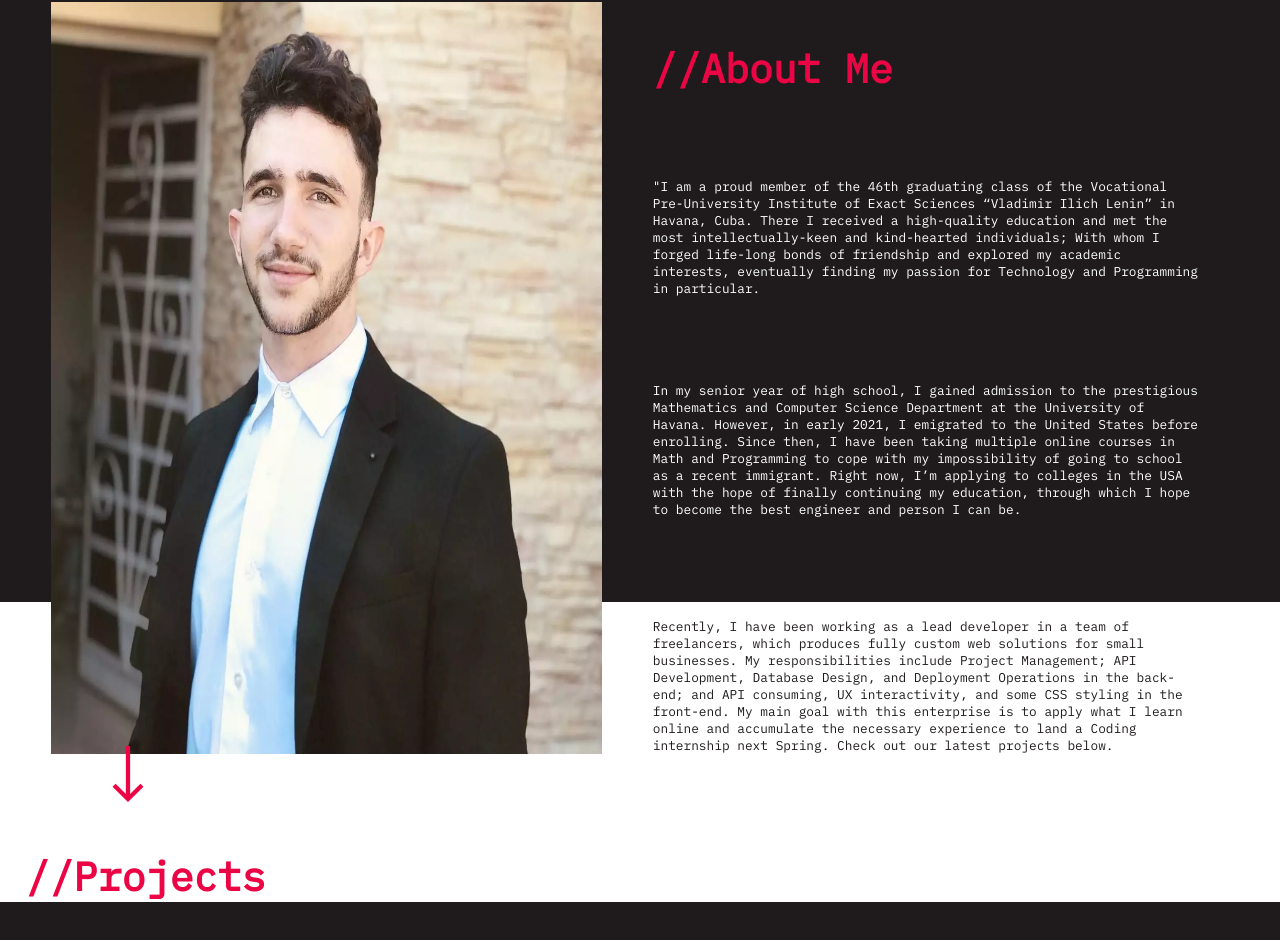
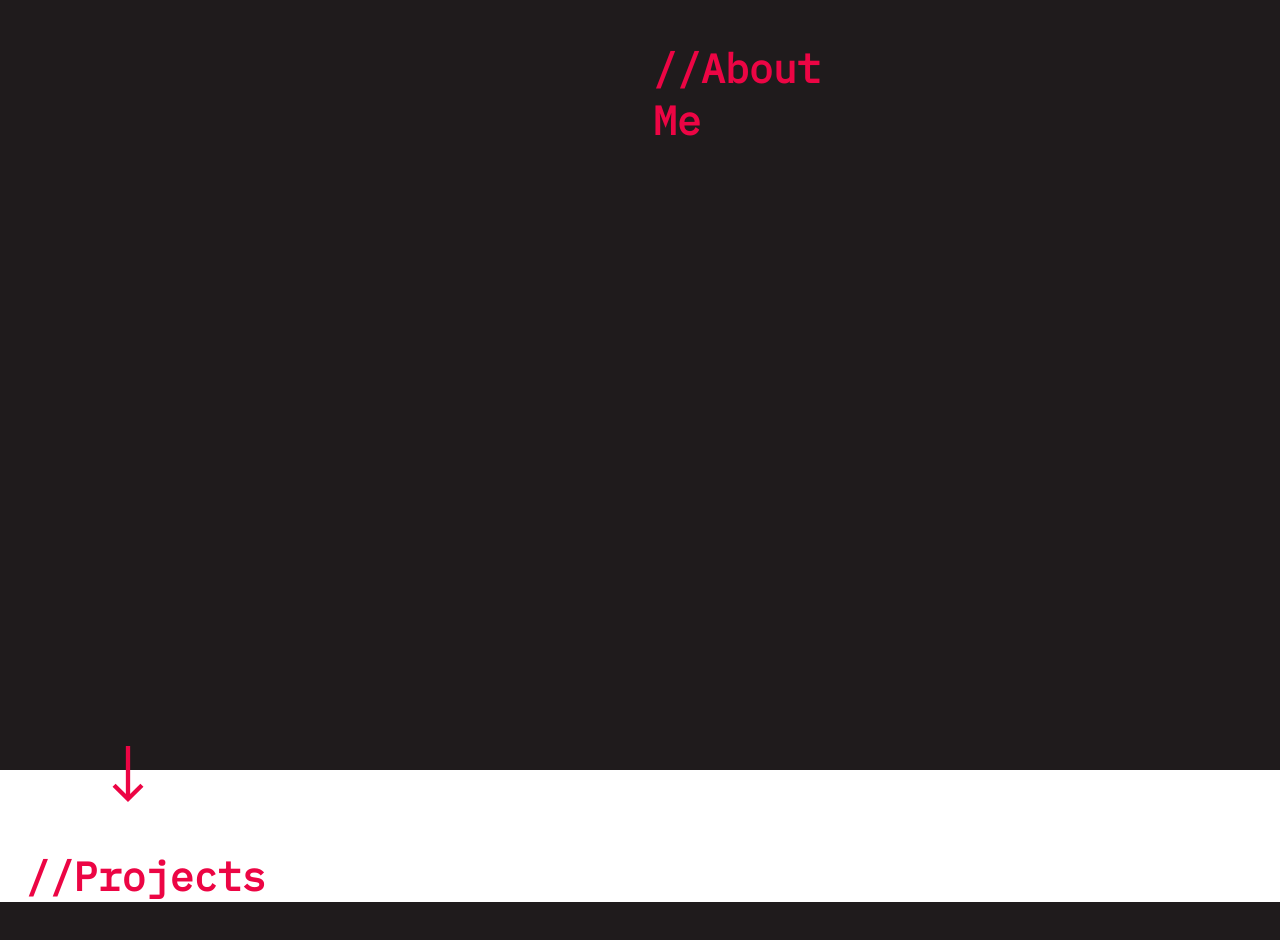
Before and after one commit to sidecontrolpapi/landing, a React (Create React App) app: page / in a window 1280 px wide. Shown: the part 798-1738 px from the top of the page. Built offline with nearby package versions, Linux system fonts and the light colour scheme.

Commit message:
create general type animation

```diff
--- a/src/App.js
+++ b/src/App.js
@@ -10,7 +10,7 @@ import './styles/mobile.css'
 import Projects from './pages/Projects';
 import Contact from './pages/Contact';
 import './styles/Typing animations.css'
-
+import './styles/Scrolling Animations.css'
 function App() {
 
 
--- a/src/context/MenuContext.js
+++ b/src/context/MenuContext.js
@@ -1,4 +1,4 @@
-import { createContext, useEffect, useState } from "react";
+import { createContext, useEffect, useLayoutEffect, useState } from "react";
 
 export const MenuContext = createContext()
 
@@ -14,7 +14,12 @@ const MenuContextProvider = (props)=> {
 
 
       setSelected(Math.round(window.scrollY/window.innerHeight))
-     console.log([window.scrollY/window.innerHeight])
+      console.log(selected)
+      switch(selected){
+        case 1:console.log("yes"); break
+        default:console.log("no")
+      }
+
   }
 
   useEffect(()=>{
--- a/src/pages/AboutMe.jsx
+++ b/src/pages/AboutMe.jsx
@@ -1,22 +1,28 @@
+import { useContext } from "react"
+import { MenuContext } from "../context/MenuContext"
 import me from "../images/me.webp"
 import mid from "../images/MidArrow.svg"
 
 const AboutMe = ()=> {
+
+    const {selected} = useContext(MenuContext)
+
+
     return (
         <section id="AboutMe">
 
 
-            <img id="Me" src={me} alt="" />
+            <img className={`Me ${selected===1?"meShowing":""}`} src={me} alt="" />
 
 
             <div id="summary">
-                <h1 className="red heading">&#47;&#47;About Me</h1>
-                <p>
+                <h1 className={`red ${selected>=1 && selected<3?"typed":"beforeType"}`}>&#47;&#47;About Me</h1>
+                <p className={`${selected>=1 && selected<3?"textShowing":"beforeShow"}`}>
                 &quot;I am a proud member of the 46th graduating class of the Vocational Pre-University Institute of Exact Sciences “Vladimir Ilich Lenin” in Havana, Cuba. There I received a high-quality education and met the most intellectually-keen and kind-hearted individuals; With whom I forged life-long bonds of friendship and explored my academic interests, eventually finding my passion for Technology and Programming in particular.
                 </p>
-                <p>In my senior year of high school, I gained admission to the prestigious Mathematics and Computer Science Department at the University of Havana. However, in early 2021, I emigrated to the United States before enrolling. Since then, I have been taking multiple online courses in Math and Programming to cope with my impossibility of going to school as a recent immigrant. Right now, I’m applying to colleges in the USA with the hope of finally continuing my education, through which I hope to become the best engineer and person I can be.
+                <p className={`${selected>=1 && selected<3?"textShowing":"beforeShow"}`}>In my senior year of high school, I gained admission to the prestigious Mathematics and Computer Science Department at the University of Havana. However, in early 2021, I emigrated to the United States before enrolling. Since then, I have been taking multiple online courses in Math and Programming to cope with my impossibility of going to school as a recent immigrant. Right now, I’m applying to colleges in the USA with the hope of finally continuing my education, through which I hope to become the best engineer and person I can be.
                 </p>
-                <p>Recently, I have been working as a lead developer in a team of freelancers, which produces fully custom web solutions for small businesses. My responsibilities include Project Management; API Development, Database Design, and Deployment Operations in the back-end; and API consuming, UX interactivity, and some CSS styling in the front-end. My main goal with this enterprise is to apply what I learn online and accumulate the necessary experience to land a Coding internship next Spring. Check out our latest projects below.
+                <p className={`${selected>=1 && selected<3?"textShowing":"beforeShow"}`}>Recently, I have been working as a lead developer in a team of freelancers, which produces fully custom web solutions for small businesses. My responsibilities include Project Management; API Development, Database Design, and Deployment Operations in the back-end; and API consuming, UX interactivity, and some CSS styling in the front-end. My main goal with this enterprise is to apply what I learn online and accumulate the necessary experience to land a Coding internship next Spring. Check out our latest projects below.
 
 
                 </p>
--- a/src/pages/Hello.jsx
+++ b/src/pages/Hello.jsx
@@ -12,7 +12,7 @@ const Hello = ()=> {
                 </div>
             </header>
 
-            <main>
+            <main className='textShowing'>
                 <div className="flex-div">
                     <h2 className="red">
 
--- a/src/styles/App.css
+++ b/src/styles/App.css
@@ -163,10 +163,15 @@
   position: relative;
 }
 
-#Me {
+.Me {
   width: 100%;
   height: 100%;
+  transition:  all 3s;
   padding-left: 4vw;
+  left: -80vh;
+  opacity: 0.1;
+  position: relative;
+  transition: all 1.5s;
   padding-right: 3vw;
   z-index: 2;
   max-height: 94vh;
@@ -174,7 +179,6 @@
 
  #AboutMe h1 {
    font-size: 3.3rem;
-   margin-top: 5vh;
  }
 
  #summary > *{
--- /dev/null
+++ b/src/styles/Scrolling Animations.css
@@ -0,0 +1,12 @@
+
+.meShowing {
+left: 0;
+opacity: 1;
+}
+
+.beforeType {
+    width: 0;
+}
+.beforeShow {
+    opacity: 0;
+}
--- a/src/styles/Typing animations.css
+++ b/src/styles/Typing animations.css
@@ -1,12 +1,10 @@
-#Hello {
 
-}
 #Hello {
     border-right: .2rem solid #ec0544;
     white-space: nowrap;
-    animation: typing 1.5s steps(10, end),
+    animation: typing 1s steps(10, end),
                caret .75s step-end infinite,
-               noCaret 0.1s 2s forwards;
+               noCaret 0.1s 1.2s forwards;
     overflow: hidden;
     margin-left: auto;
     display: inline-block;
@@ -15,12 +13,22 @@
 
 }
 
+.typed {
+    border-right: .2rem solid #ec0544;
+    white-space: nowrap;
+    animation: typing 1s steps(10, end),
+               caret .75s step-end infinite,
+               noCaret 0.1s 1.5s forwards;
+    overflow: hidden;
+    margin-right: auto;
+}
+
 #Path_2 {
     transform: "translate(-18.944 -300.456)";
 }
-main {
+.textShowing {
     opacity: 0;
-    animation: showContent .5s 2s forwards;
+    animation: showContent .5s 1.2s forwards;
 }
 
 .container {
@@ -32,20 +40,6 @@ main {
     50% { border-color: #ec0544}
 }
 
-/* .LongArrow {
-    animation: arrowShow 1s 2s forwards;
-}
-
-@keyframes arrowShow {
-    from {
-        height: 0;
-        width: 0;
-    }
-    to {
-        height: 123px;
-        width: 54px;
-    }
-} */
 
 @keyframes typing{
     from {
--- a/src/styles/media queries.css
+++ b/src/styles/media queries.css
@@ -180,7 +180,7 @@
 
 }
 @media (width:1024px) {
-    #Me {
+    .Me {
         width: 100%;
         height: 87%;
         padding-left: 2vw;
```
